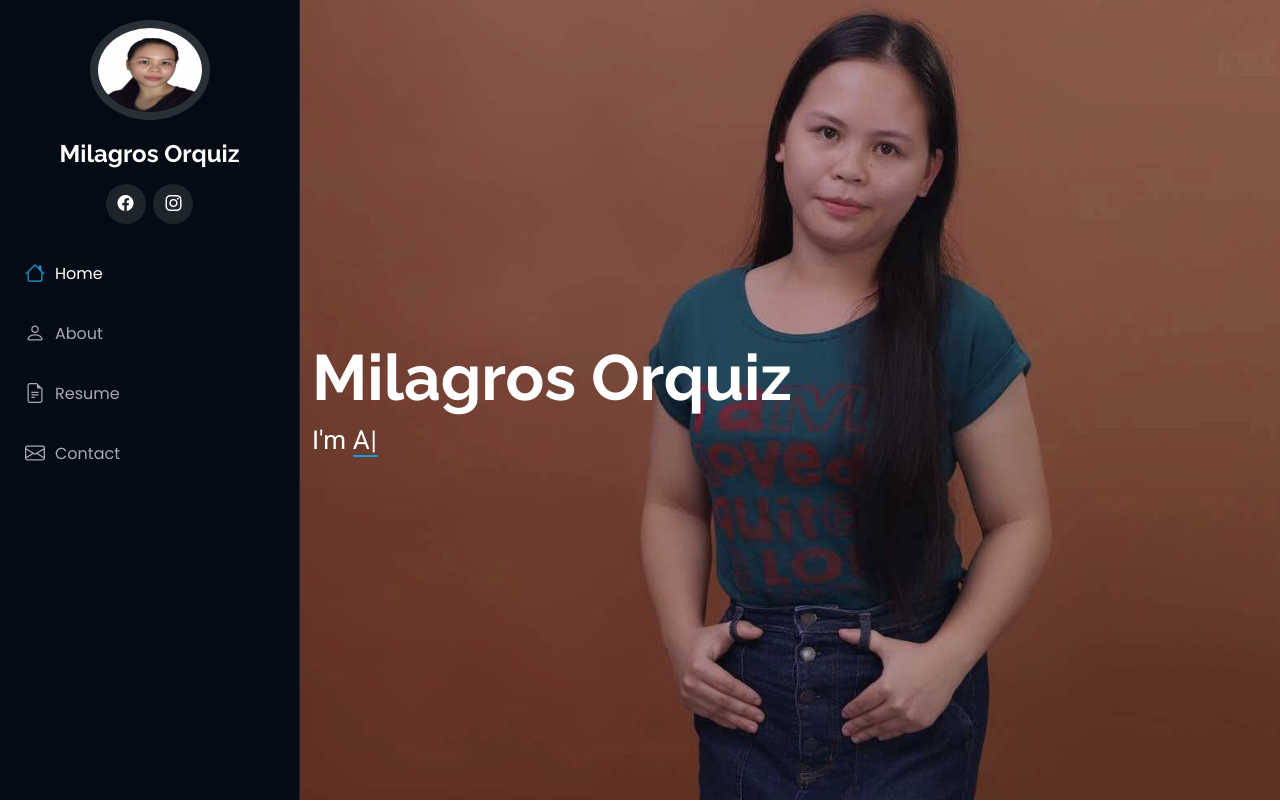
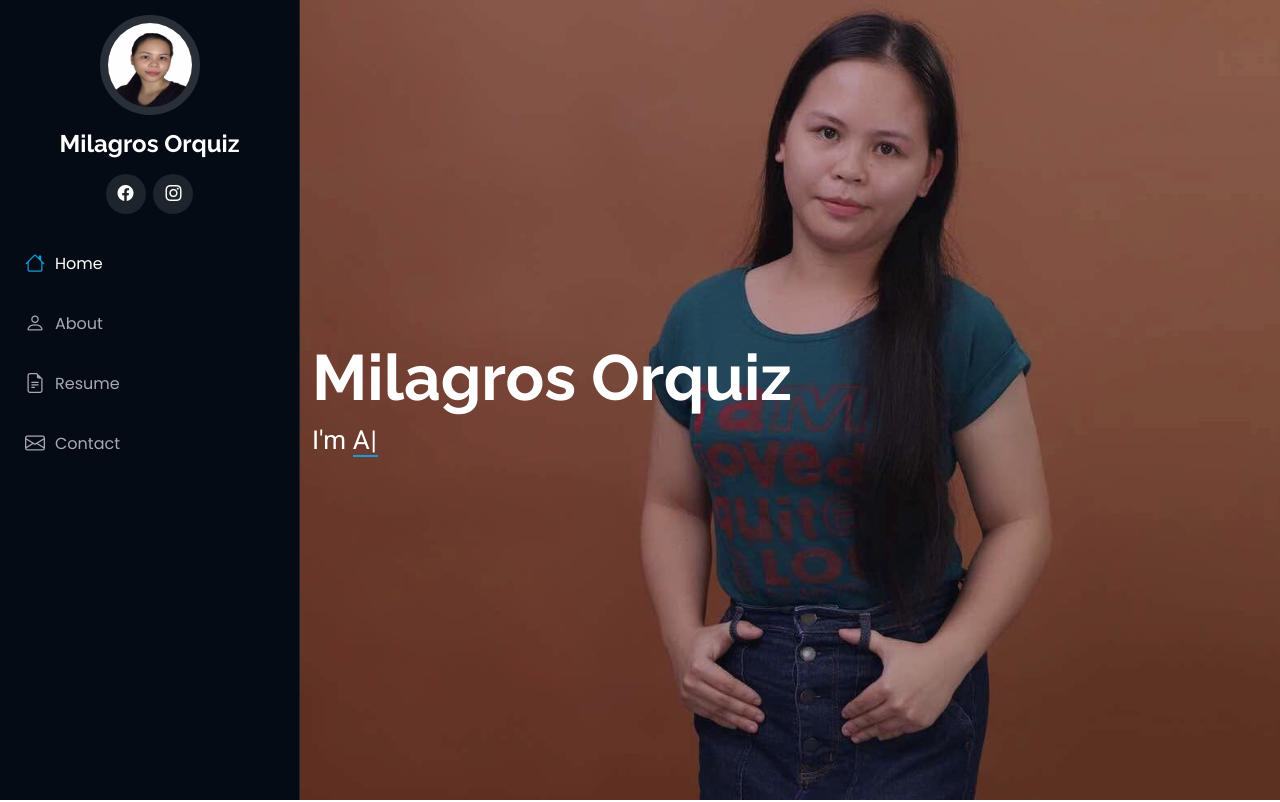
Before and after one commit to milagrosorquiz/milagrosorquiz.github.io, a plain HTML site: page index.html in a window 1280 px wide. Shown: the top 802 px of the page. Drawn offline with Linux system fonts and the light colour scheme.

Commit message:
Updated files

```diff
--- a/assets/css/main.css
+++ b/assets/css/main.css
@@ -159,9 +159,9 @@ h6 {
 }
 
 .header .profile-img img {
-  margin: 20px auto;
+  margin: 15px auto;
   display: block;
-  width: 120px;
+  width: 100px;
   height: 100px;
   border: 8px solid color-mix(in srgb, var(--default-color), transparent 85%);
 }
```
